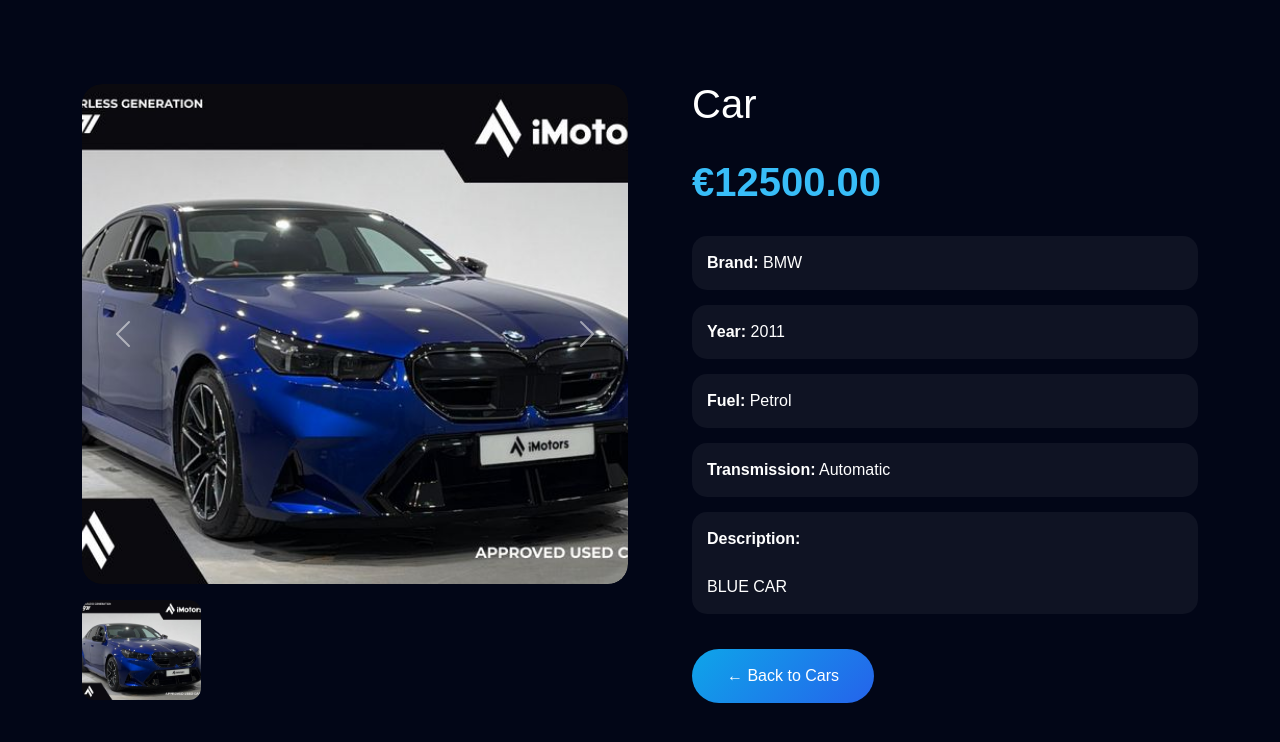
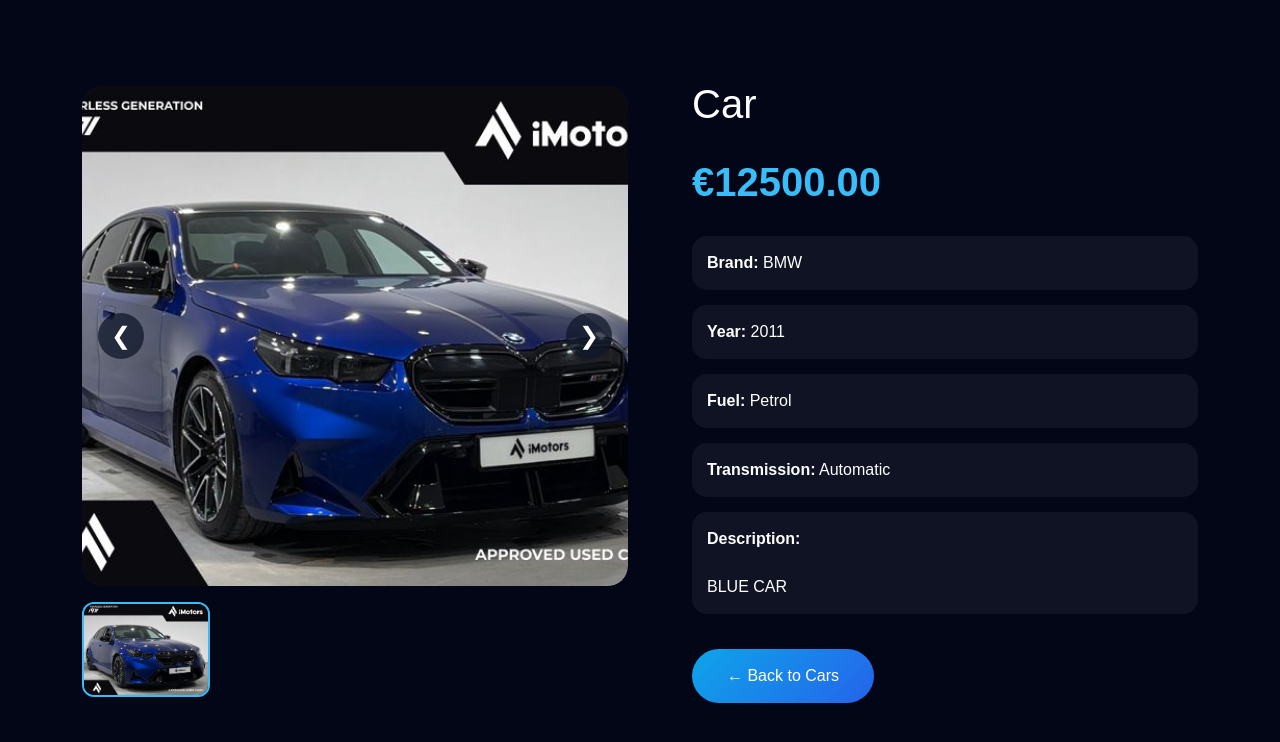
Before and after one commit to neerojstha/car-retailer, a Django app: page /car/1/ in a window 1280 px wide. Shown: the top 742 px of the page. Run offline with Django 5.2, Linux system fonts and the light colour scheme; data comes from the database, SQL or seed files in the repository; data that the repository does not hold is empty.

Commit message:
java updated

```diff
--- a/cars/admin.py
+++ b/cars/admin.py
@@ -4,7 +4,7 @@ from .models import Car, CarImage, HeroSlide
 
 class CarImageInline(admin.TabularInline):
     model = CarImage
-    extra = 3
+    extra = 15
 
 
 class CarAdmin(admin.ModelAdmin):
--- a/cars/templates/cars/car_detail.html
+++ b/cars/templates/cars/car_detail.html
@@ -30,6 +30,96 @@
         .carousel {
             overflow: hidden;
             border-radius: 20px;
+        }
+
+        .gallery-wrap {
+            width: 100%;
+        }
+
+        .main-image-box {
+            position: relative;
+            border-radius: 20px;
+            overflow: hidden;
+            background: #0f172a;
+        }
+
+        .main-car-image {
+            width: 100%;
+            height: 500px;
+            object-fit: cover;
+            display: block;
+            border-radius: 20px;
+        }
+
+        .thumbnail-grid {
+            display: grid;
+            grid-template-columns: repeat(4, 1fr);
+            gap: 12px;
+        }
+
+        .thumb-img {
+            width: 100%;
+            height: 95px;
+            object-fit: cover;
+            border-radius: 12px;
+            cursor: pointer;
+            border: 2px solid transparent;
+            transition: 0.3s;
+            opacity: 0.75;
+        }
+
+        .thumb-img:hover {
+            opacity: 1;
+            transform: scale(1.03);
+        }
+
+        .active-thumb {
+            border-color: #38bdf8;
+            opacity: 1;
+        }
+
+        .gallery-nav {
+            position: absolute;
+            top: 50%;
+            transform: translateY(-50%);
+            width: 46px;
+            height: 46px;
+            border: none;
+            border-radius: 50%;
+            background: rgba(15, 23, 42, 0.75);
+            color: white;
+            font-size: 24px;
+            display: flex;
+            align-items: center;
+            justify-content: center;
+        }
+
+        .prev-btn {
+            left: 16px;
+        }
+
+        .next-btn {
+            right: 16px;
+        }
+
+        @media (max-width: 991px) {
+            .main-car-image {
+                height: 380px;
+            }
+
+            .thumbnail-grid {
+                grid-template-columns: repeat(3, 1fr);
+            }
+        }
+
+        @media (max-width: 575px) {
+            .main-car-image {
+                height: 280px;
+            }
+
+            .thumbnail-grid {
+                grid-template-columns: repeat(2, 1fr);
+            }
         }
 
         .thumbnail-img {
@@ -90,67 +180,39 @@
 
             <!-- LEFT SIDE IMAGE SLIDER -->
             <div class="col-lg-6">
+                <div class="gallery-wrap">
 
-                <div id="carCarousel" class="carousel slide">
+                    <div class="main-image-box position-relative">
+                        <img id="mainCarImage"
+                            src="{{ car.image.url }}"
+                            alt="{{ car.title }}"
+                            class="main-car-image">
 
-                    <div class="carousel-inner">
+                        <button type="button" class="gallery-nav prev-btn" onclick="changeImage(-1)">
+                                &#10094;
+                        </button>
 
-                        <!-- Main Image -->
-                        <div class="carousel-item active">
-                            <img src="{{ car.image.url }}"
-                                 class="d-block w-100 car-slider-image"
-                                 alt="{{ car.title }}">
-                        </div>
-
-                        <!-- Extra Images -->
-                        {% for img in car.images.all %}
-                        <div class="carousel-item">
-                            <img src="{{ img.image.url }}"
-                                 class="d-block w-100 car-slider-image"
-                                 alt="{{ car.title }}">
-                        </div>
-                        {% endfor %}
-
+                         <button type="button" class="gallery-nav next-btn" onclick="changeImage(1)">
+                                &#10095;
+                        </button>
                     </div>
 
-                    <!-- Prev -->
-                    <button class="carousel-control-prev"
-                            type="button"
-                            data-bs-target="#carCarousel"
-                            data-bs-slide="prev">
+                    <div class="thumbnail-grid mt-3">
+                        <img src="{{ car.image.url }}"
+                            class="thumb-img active-thumb"
+                            alt="{{ car.title }}"
+                            onclick="setImage(0, this)">
 
-                        <span class="carousel-control-prev-icon"></span>
-                    </button>
-
-                    <!-- Next -->
-                    <button class="carousel-control-next"
-                            type="button"
-                            data-bs-target="#carCarousel"
-                            data-bs-slide="next">
-
-                        <span class="carousel-control-next-icon"></span>
-                    </button>
+                        {% for img in car.images.all %}
+                        <img src="{{ img.image.url }}"
+                            class="thumb-img"
+                            alt="{{ car.title }}"
+                            onclick="setImage({{ forloop.counter }}, this)">
+                        {% endfor %}
+                    </div>
 
                 </div>
-
-                <!-- THUMBNAILS -->
-                <div class="row mt-3">
-
-                    <div class="col-3">
-                        <img src="{{ car.image.url }}"
-                             class="thumbnail-img">
-                    </div>
-
-                    {% for img in car.images.all %}
-                    <div class="col-3">
-                        <img src="{{ img.image.url }}"
-                             class="thumbnail-img">
-                    </div>
-                    {% endfor %}
-
-                </div>
-
-            </div>
+        </div>
 
             <!-- RIGHT SIDE INFO -->
             <div class="col-lg-6">
@@ -199,6 +261,43 @@
 
 <!-- IMPORTANT FOR CAROUSEL -->
 <script src="https://cdn.jsdelivr.net/npm/bootstrap@5.3.3/dist/js/bootstrap.bundle.min.js"></script>
+<script>
+    const galleryImages = [
+        "{{ car.image.url }}",
+        {% for img in car.images.all %}
+            "{{ img.image.url }}"{% if not forloop.last %},{% endif %}
+        {% endfor %}
+    ];
+
+    let currentIndex = 0;
+
+    function updateMainImage() {
+        document.getElementById("mainCarImage").src = galleryImages[currentIndex];
+
+        document.querySelectorAll(".thumb-img").forEach((thumb, index) => {
+            thumb.classList.toggle("active-thumb", index === currentIndex);
+        });
+    }
+
+    function setImage(index, el) {
+        currentIndex = index;
+        updateMainImage();
+    }
+
+    function changeImage(direction) {
+        currentIndex += direction;
+
+        if (currentIndex < 0) {
+            currentIndex = galleryImages.length - 1;
+        }
+
+        if (currentIndex >= galleryImages.length) {
+            currentIndex = 0;
+        }
+
+        updateMainImage();
+    }
+</script>
 
 </body>
 </html>
```
